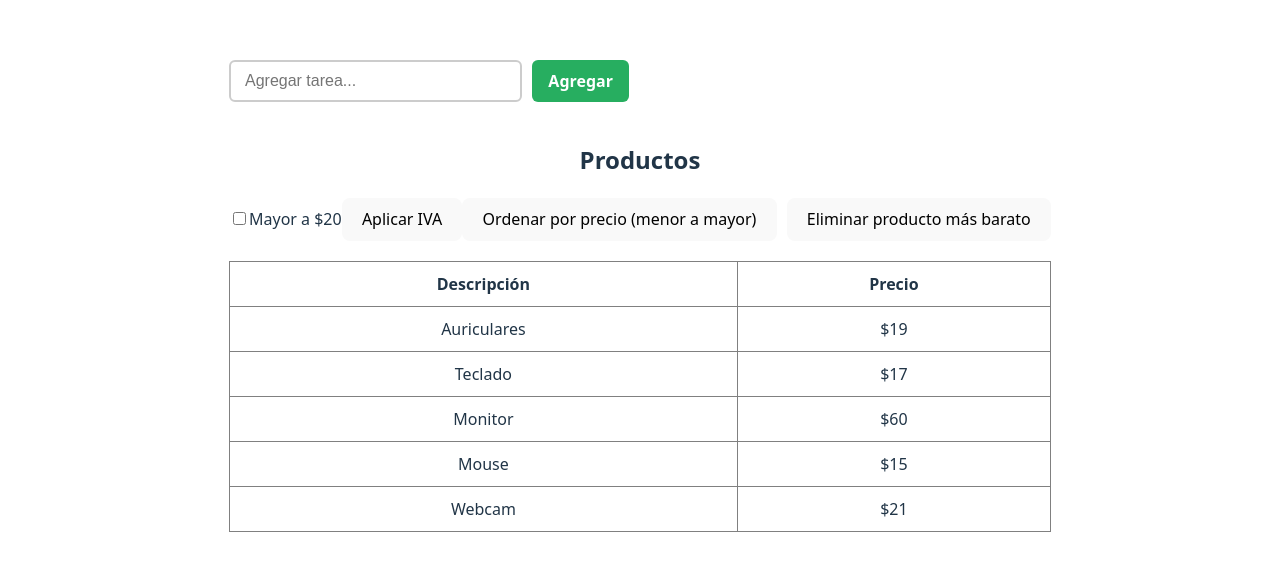
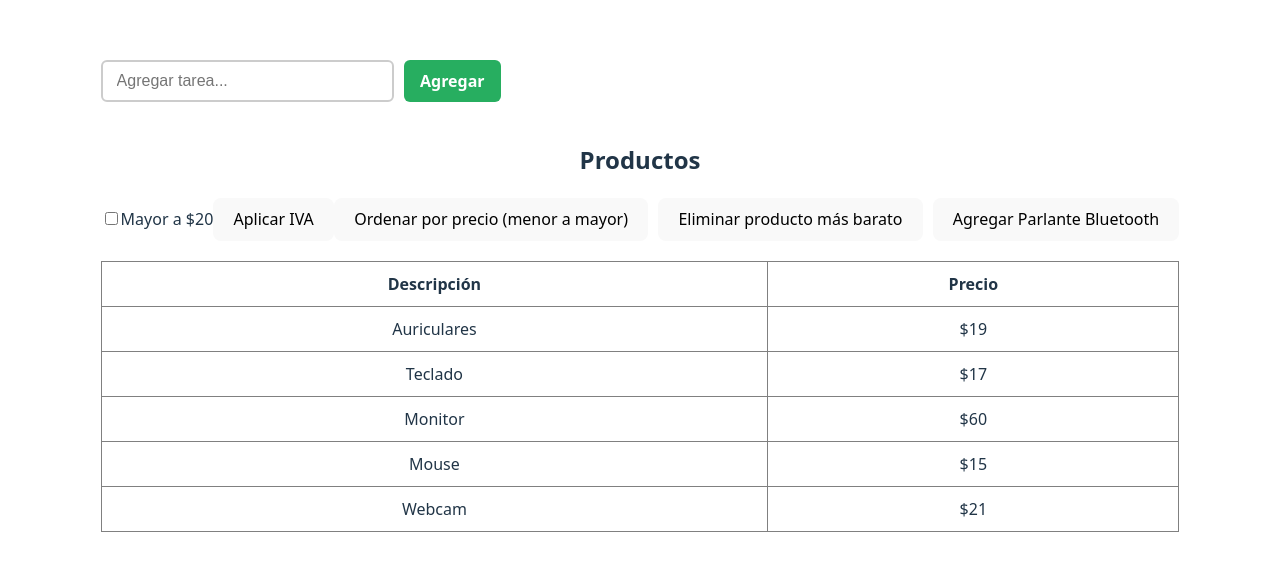
Before and after one commit to marcedavid/pv_tp3_grupo6, a React (Vite) app in the folder TP3-grupo6/: page / in a window 1280 px wide. Shown: the part 104-674 px from the top of the page. Built offline with nearby package versions, Linux system fonts and the light colour scheme.

Commit message:
agregando ajercicio adicional punto 5

```diff
--- a/TP3-grupo6/src/components/Productos.jsx
+++ b/TP3-grupo6/src/components/Productos.jsx
@@ -67,6 +67,21 @@ const Productos = () => {
     setProductos(nuevosProductos);
   };
 
+  const agregarProducto = () => {
+    const yaExiste = productos.some(
+    producto => producto.descripcion === "Parlante Bluetooth"
+  );
+
+    if (!yaExiste) {
+      const nuevoProducto = {
+        descripcion: "Parlante Bluetooth",
+        precio: 59000.90
+      };
+      setProductos([...productos, nuevoProducto]);
+    } else {
+      console.log("El producto ya fue agregado.");
+    }
+  };
   return (
     <div>
       <h2>Productos</h2>
@@ -81,6 +96,7 @@ const Productos = () => {
       <button onClick={eliminarProductoMasBarato} style={{ marginLeft: "10px" }}>
         Eliminar producto más barato
       </button>
+      <button onClick={agregarProducto} style={{ marginLeft: "10px" }}>Agregar Parlante Bluetooth</button>
       <table border="1" cellPadding="10" style={{ marginTop: "20px", width: "100%", borderCollapse: "collapse" }}>
         <thead>
           <tr>
```
